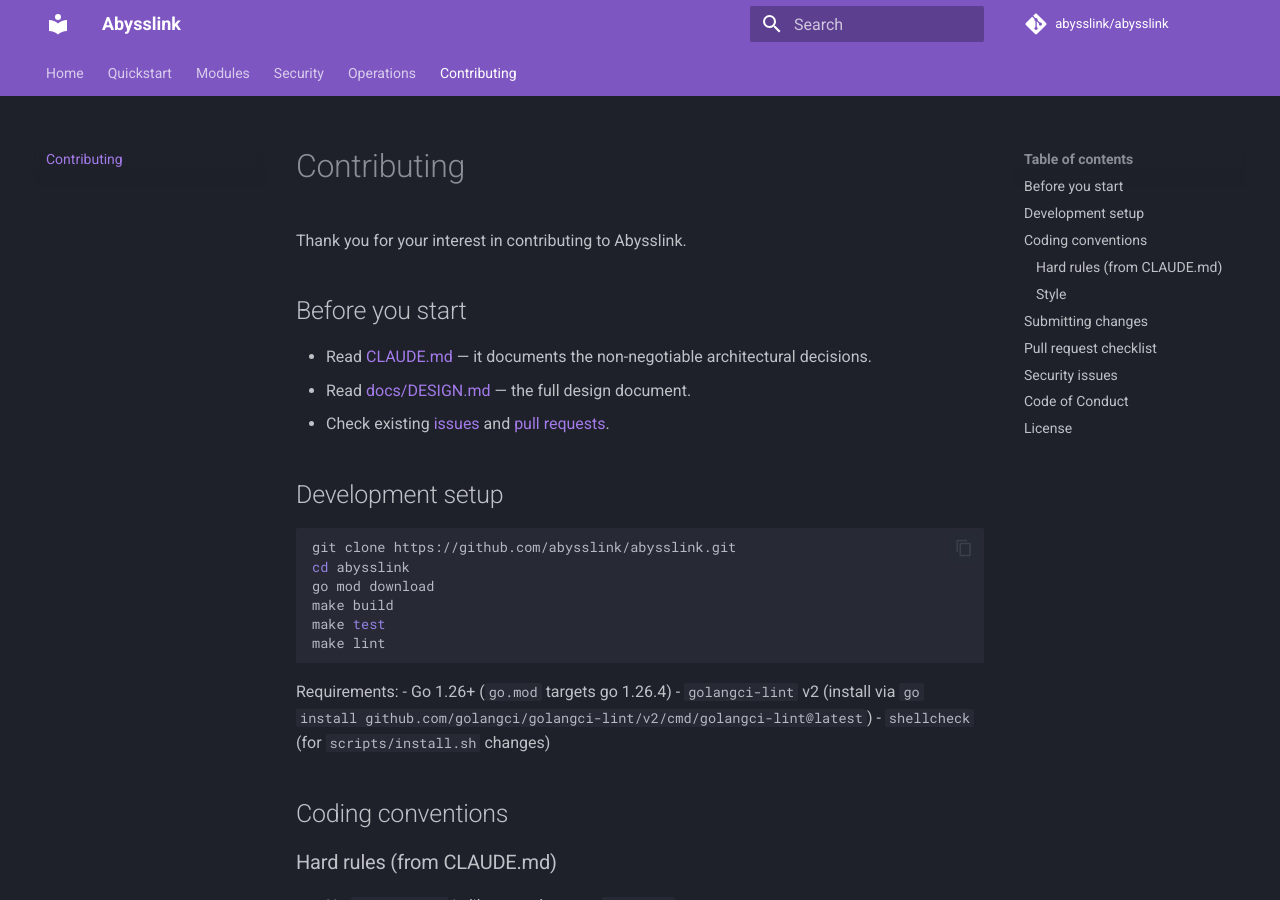
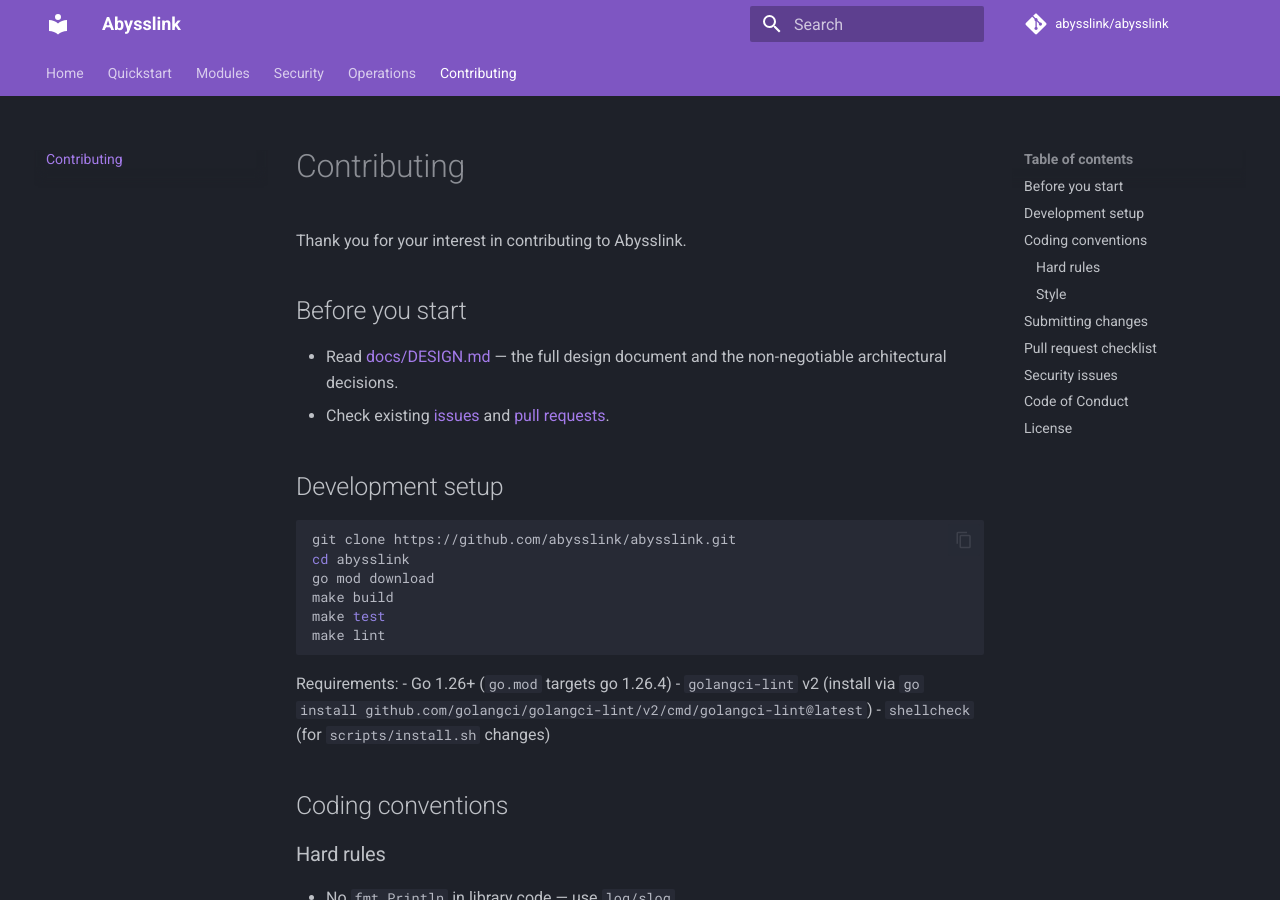
Before and after one commit to abysslink/abysslink, an MkDocs documentation site: the page built from docs/contributing.md, in a window 1280 px wide and 900 px high. Built offline with MkDocs 1.6.1 and Material for MkDocs 9.7.7, drawn with Linux system fonts in a browser that asks for light colours; comment, search, counter and statistics services are not loaded.

Commit message:
chore: repo hygiene — untrack terminal/editor junk, ignore local dirs, fix docs
- Untrack .ghostty-color / .ghostty-name (Ghostty terminal tab metadata,
  committed by mistake) and gitignore .ghostty*.
- Gitignore .claude/ and .mine/ — local-only agent/scratch dirs that must
  never be committed (.mine/ holds a tailscale_key).
- Fix the now-dangling CLAUDE.md references: that file was removed from the
  repo and is local-only, so the README doc-index row + the README/CONTRIBUTING
  links to it are repointed (architectural rules live in docs/DESIGN.md;
  enforcement is make lint + CI).

Co-Authored-By: Claude Opus 4.8 (1M context) <noreply@anthropic.com>
Signed-off-by: mohandoz <mohandoz@users.noreply.github.com>

```diff
--- a/docs/contributing.md
+++ b/docs/contributing.md
@@ -4,8 +4,7 @@ Thank you for your interest in contributing to Abysslink.
 
 ## Before you start
 
-- Read [CLAUDE.md](https://github.com/abysslink/abysslink/blob/main/CLAUDE.md) — it documents the non-negotiable architectural decisions.
-- Read [docs/DESIGN.md](https://github.com/abysslink/abysslink/blob/main/docs/DESIGN.md) — the full design document.
+- Read [docs/DESIGN.md](https://github.com/abysslink/abysslink/blob/main/docs/DESIGN.md) — the full design document and the non-negotiable architectural decisions.
 - Check existing [issues](https://github.com/abysslink/abysslink/issues) and [pull requests](https://github.com/abysslink/abysslink/pulls).
 
 ## Development setup
@@ -26,7 +25,7 @@ Requirements:
 
 ## Coding conventions
 
-### Hard rules (from CLAUDE.md)
+### Hard rules
 
 - No `fmt.Println` in library code — use `log/slog`
 - Every external command call goes through `internal/shell.Runner`
```
Also changed, not shown: README.md (+1 -2 lines), 3 other files.
